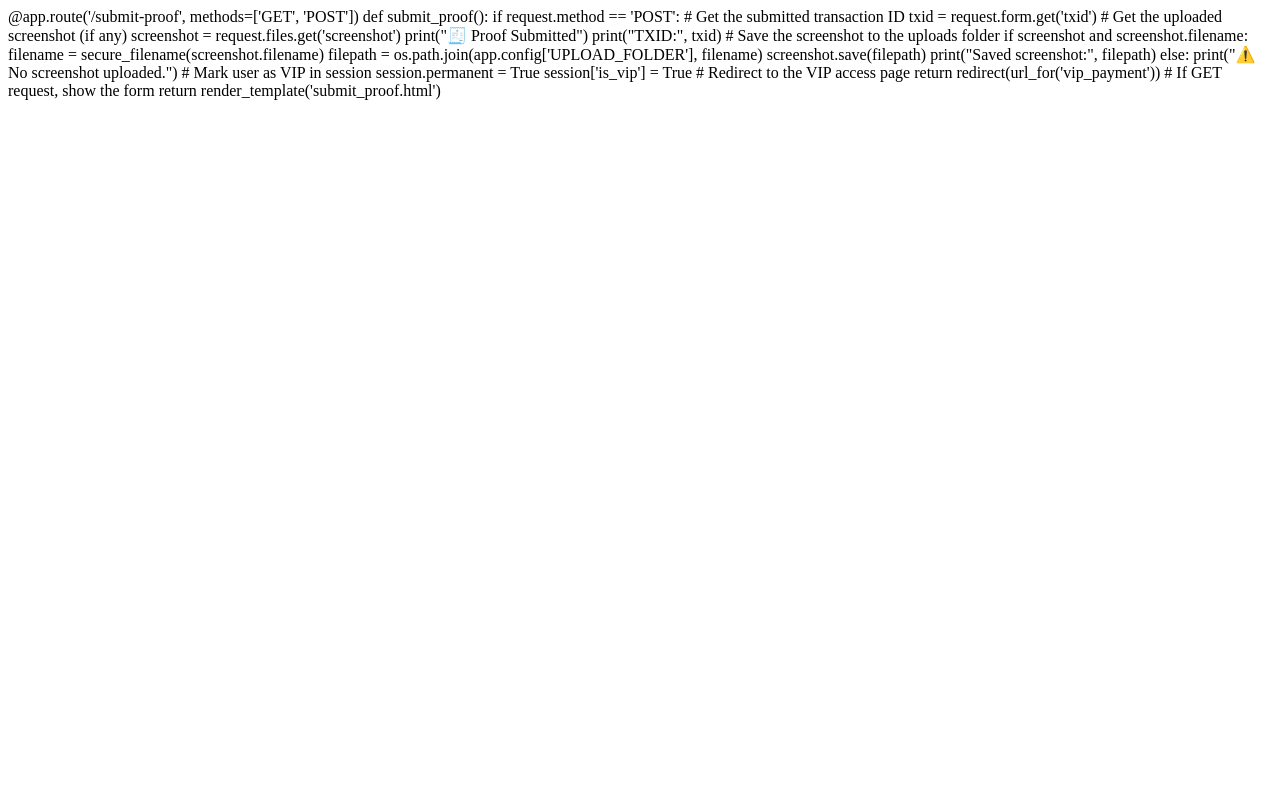
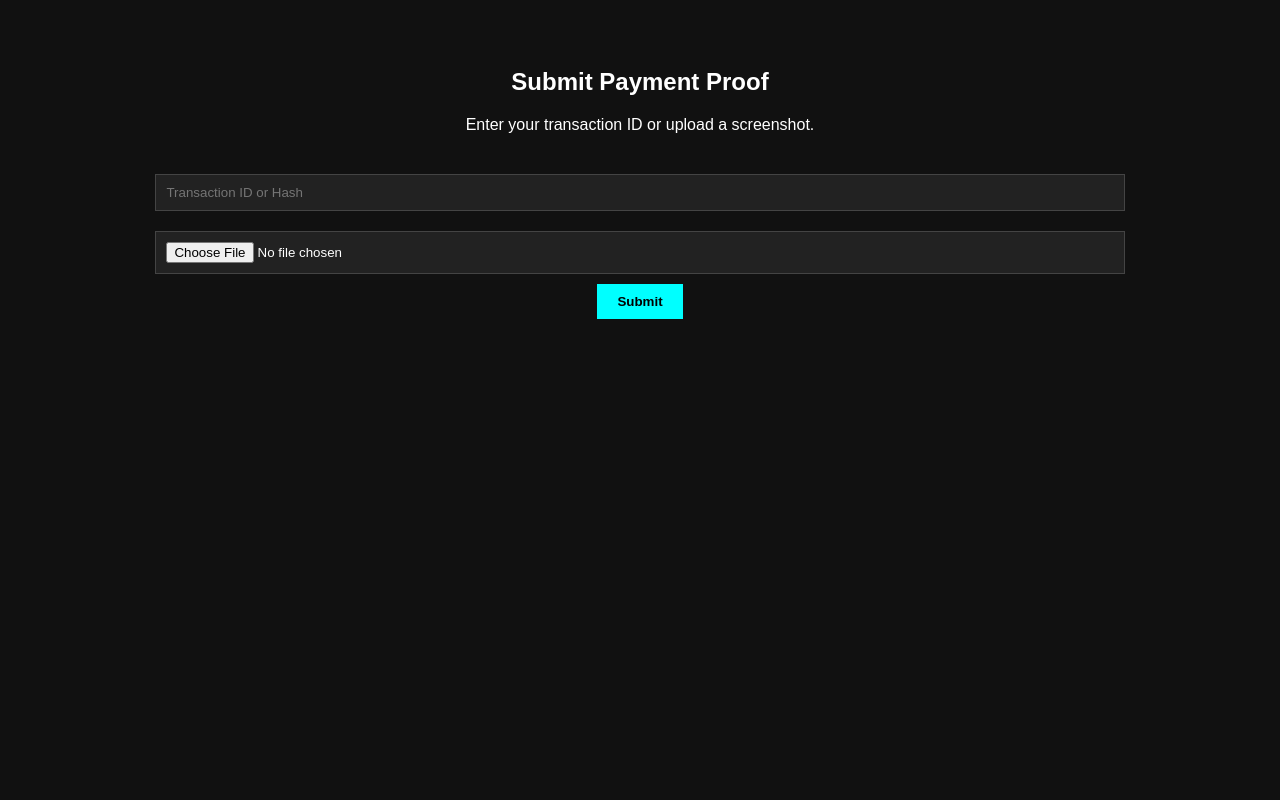
Before and after one commit to Fanatic1989/SignalCore-AI, a Flask app: page /submit-proof in a window 1280 px wide. Run offline with Flask 3, Linux system fonts and the light colour scheme; parts of the project's set-up code (start-up, migrations or seed data) failed here and were passed over.

Commit message:
submit_proof.html

```diff
--- a/templates/submit_proof.html
+++ b/templates/submit_proof.html
@@ -1,30 +1,44 @@
-@app.route('/submit-proof', methods=['GET', 'POST'])
-def submit_proof():
-    if request.method == 'POST':
-        # Get the submitted transaction ID
-        txid = request.form.get('txid')
-
-        # Get the uploaded screenshot (if any)
-        screenshot = request.files.get('screenshot')
-
-        print("🧾 Proof Submitted")
-        print("TXID:", txid)
-
-        # Save the screenshot to the uploads folder
-        if screenshot and screenshot.filename:
-            filename = secure_filename(screenshot.filename)
-            filepath = os.path.join(app.config['UPLOAD_FOLDER'], filename)
-            screenshot.save(filepath)
-            print("Saved screenshot:", filepath)
-        else:
-            print("⚠️ No screenshot uploaded.")
-
-        # Mark user as VIP in session
-        session.permanent = True
-        session['is_vip'] = True
-
-        # Redirect to the VIP access page
-        return redirect(url_for('vip_payment'))
-
-    # If GET request, show the form
-    return render_template('submit_proof.html')
+<!DOCTYPE html>
+<html lang="en">
+<head>
+  <meta charset="UTF-8">
+  <title>Submit Payment Proof</title>
+  <style>
+    body {
+      font-family: Arial, sans-serif;
+      background-color: #111;
+      color: #fff;
+      text-align: center;
+      padding: 40px;
+    }
+    form {
+      margin-top: 30px;
+    }
+    input {
+      padding: 10px;
+      margin: 10px;
+      width: 80%;
+      background: #222;
+      color: #fff;
+      border: 1px solid #444;
+    }
+    button {
+      padding: 10px 20px;
+      background: #0ff;
+      color: #000;
+      border: none;
+      font-weight: bold;
+      cursor: pointer;
+    }
+  </style>
+</head>
+<body>
+  <h2>Submit Payment Proof</h2>
+  <p>Enter your transaction ID or upload a screenshot.</p>
+  <form method="POST" enctype="multipart/form-data">
+    <input type="text" name="txid" placeholder="Transaction ID or Hash" required><br>
+    <input type="file" name="screenshot"><br>
+    <button type="submit">Submit</button>
+  </form>
+</body>
+</html>
```
